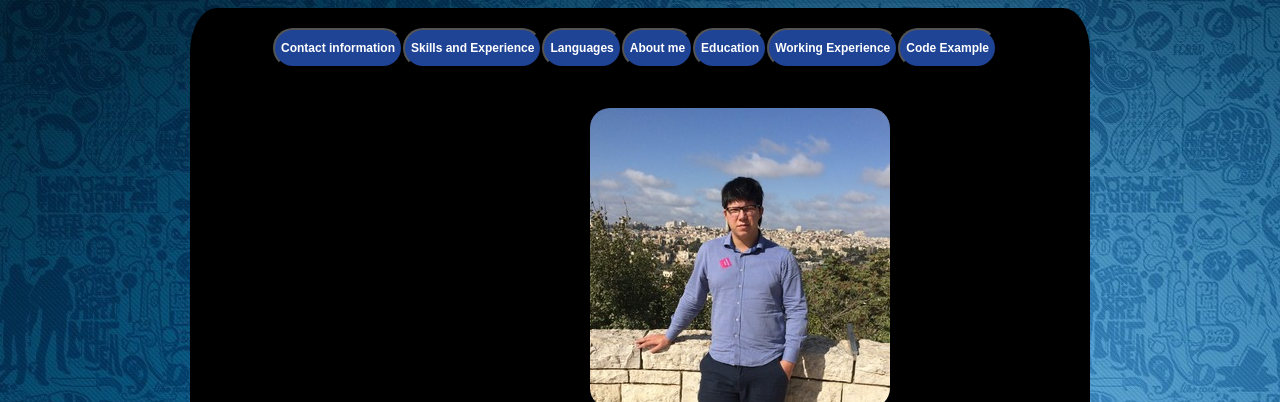
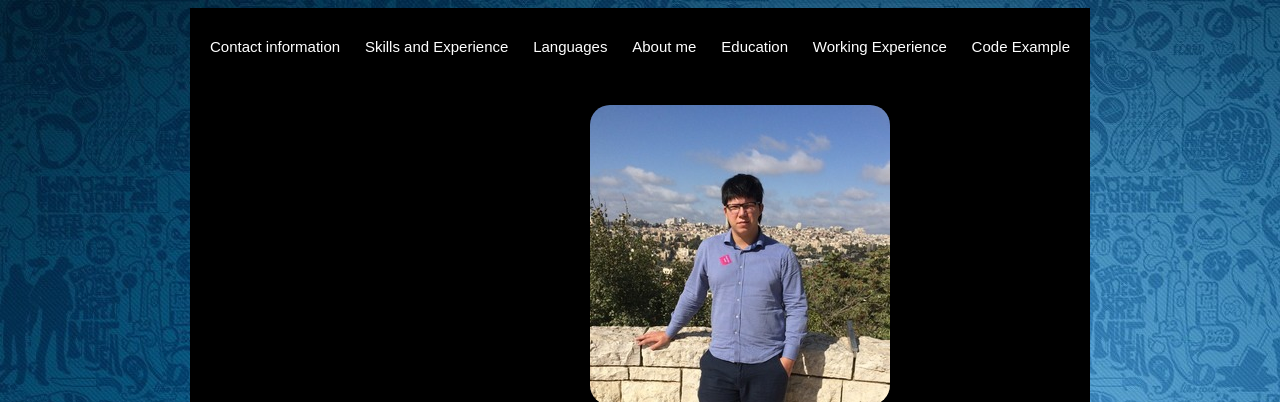
Before and after one commit to AlekseiYank/rsschool-cv, a plain HTML site: page index.html in a window 1280 px wide. Shown: the top 402 px of the page. Drawn offline with Linux system fonts and the light colour scheme.

Commit message:
fix: delete buttons to validity

```diff
--- a/index.html
+++ b/index.html
@@ -10,13 +10,13 @@
     <body>
         <div class="wrap_page">
             <nav>
-                <button><a href="#top_cont">Contact information</a></button>
-                <button><a href="#top_skills">Skills and Experience</a></button>
-                <button><a href="#top_lang">Languages</a></button>
-                <button><a href="#top_myself">About me</a></button>
-                <button><a href="#top_edu">Education</a></button>
-                <button><a href="#top_work">Working Experience</a></button>
-                <button><a href="#top_ex">Code Example</a></button>
+                <a href="#top_cont">Contact information</a>
+                <a href="#top_skills">Skills and Experience</a>
+                <a href="#top_lang">Languages</a>
+                <a href="#top_myself">About me</a>
+                <a href="#top_edu">Education</a>
+                <a href="#top_work">Working Experience</a>
+                <a href="#top_ex">Code Example</a>
             </nav>
             <header>
                 <img id="foto" src="./Images/1614766552935.jpg" alt="no foto">
@@ -97,7 +97,7 @@
             <footer>
                 <p id="made">© 2021 by Aleksei Yankovski</p>
                 <a href="https://rs.school/js/"><img src="./Images/rs_school_js-2.svg" alt=""></a>
-                <a href="https://github.com/AlekseiYank"><img src="./Images/Github_icon-icons.com_49946-2.png" alt=""></a>
+                <a href="https://github.com/AlekseiYank"><img src="/Images/Github_icon-icons.com_49946-2.png" alt=""></a>
             </footer>
         </div>
     </body>
--- a/style.css
+++ b/style.css
@@ -13,10 +13,12 @@ body {
 nav {
     display: flex;
     flex-direction: row;
-    justify-content: center;
-    padding-bottom: 20px;
-    padding-top: 20px;
-    padding-right: 10px;
+    justify-content: space-between;
+    background: black;
+    color: white;
+    padding: 30px 20px;
+    text-decoration: none;
+    font-size: 15px;
 }
 a {
     text-decoration: none;
```
